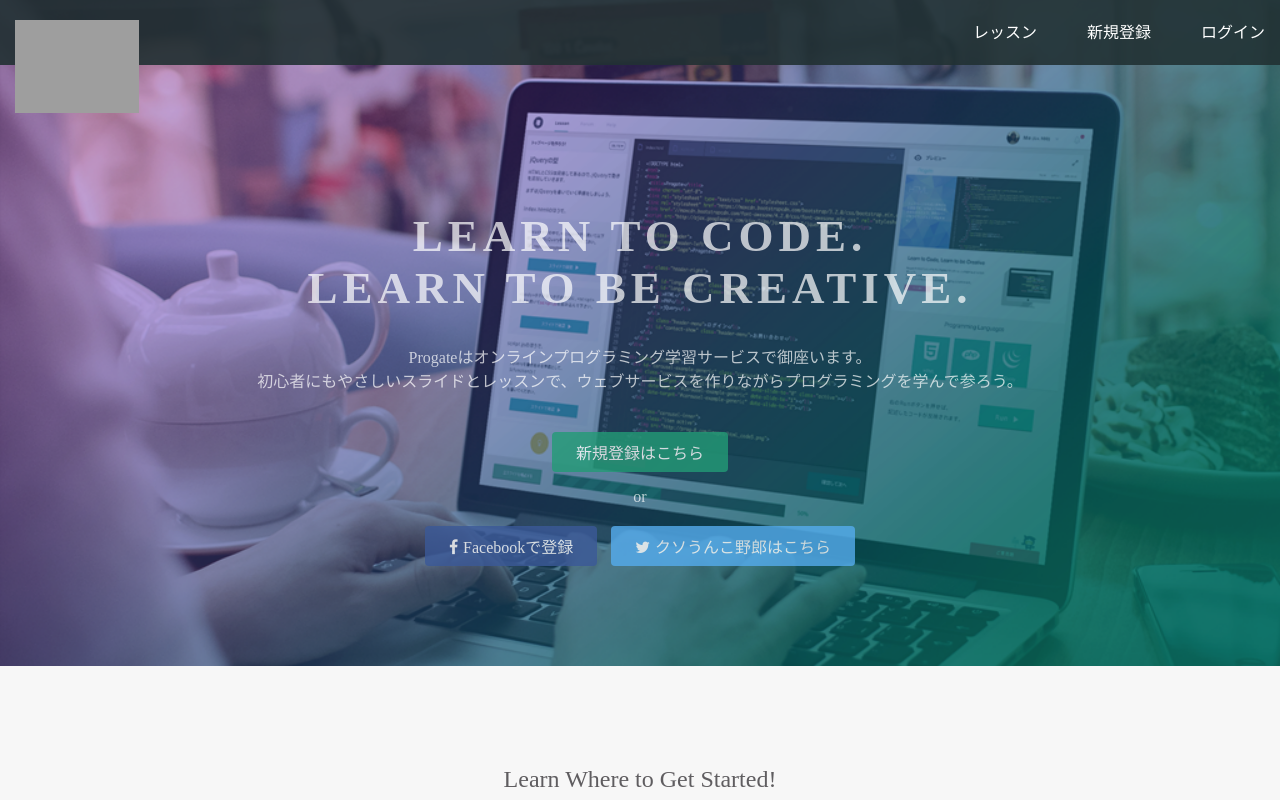
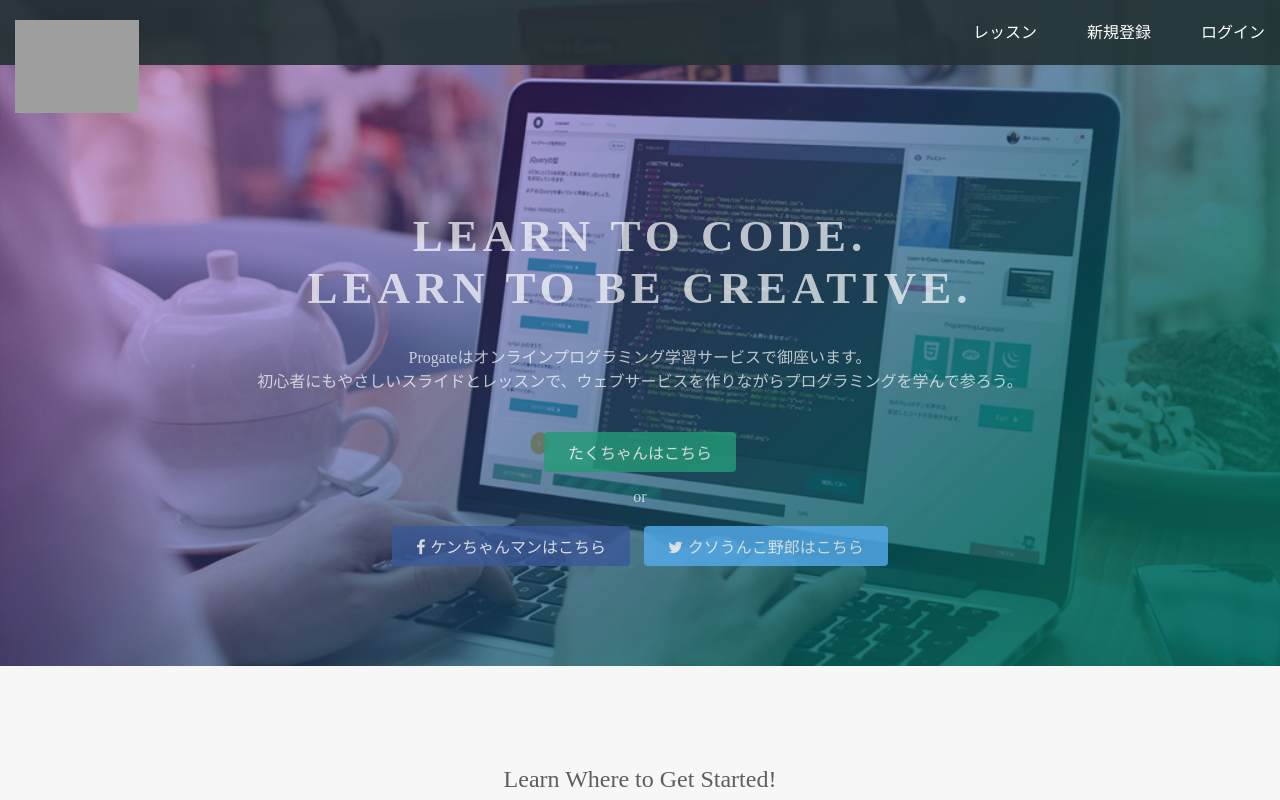
Before and after one commit to studygame01/studygame01.github.io, a plain HTML site: page index.html in a window 1280 px wide. Shown: the top 800 px of the page. Drawn offline with Linux system fonts and the light colour scheme; grey boxes are pictures that could not be loaded.

Commit message:
Update index.html

```diff
--- a/index.html
+++ b/index.html
@@ -26,9 +26,9 @@
       <h1>LEARN TO CODE.<br>LEARN TO BE CREATIVE.</h1>
       <p>Progateはオンラインプログラミング学習サービスで御座います。<br>初心者にもやさしいスライドとレッスンで、ウェブサービスを作りながらプログラミングを学んで参ろう。</p>
       <div class="btn-wrapper">
-        <a href="https://mobile.twitter.com/home" class="btn signup">新規登録はこちら</a>
+        <a href="https://mobile.twitter.com/taku_seabura_" class="btn signup">たくちゃんはこちら</a>
         <p>or</p>
-        <a href="#" class="btn facebook"><span class="fa fa-facebook"></span>Facebookで登録</a>
+        <a href="https://mobile.twitter.com/kn_____bb" class="btn facebook"><span class="fa fa-facebook"></span>ケンちゃんマンはこちら</a>
         <a href="https://mobile.twitter.com/Y0u9k0i8Saburo" class="btn twitter"><span class="fa fa-twitter"></span>クソうんこ野郎はこちら</a>
       </div>
     </div>
```
